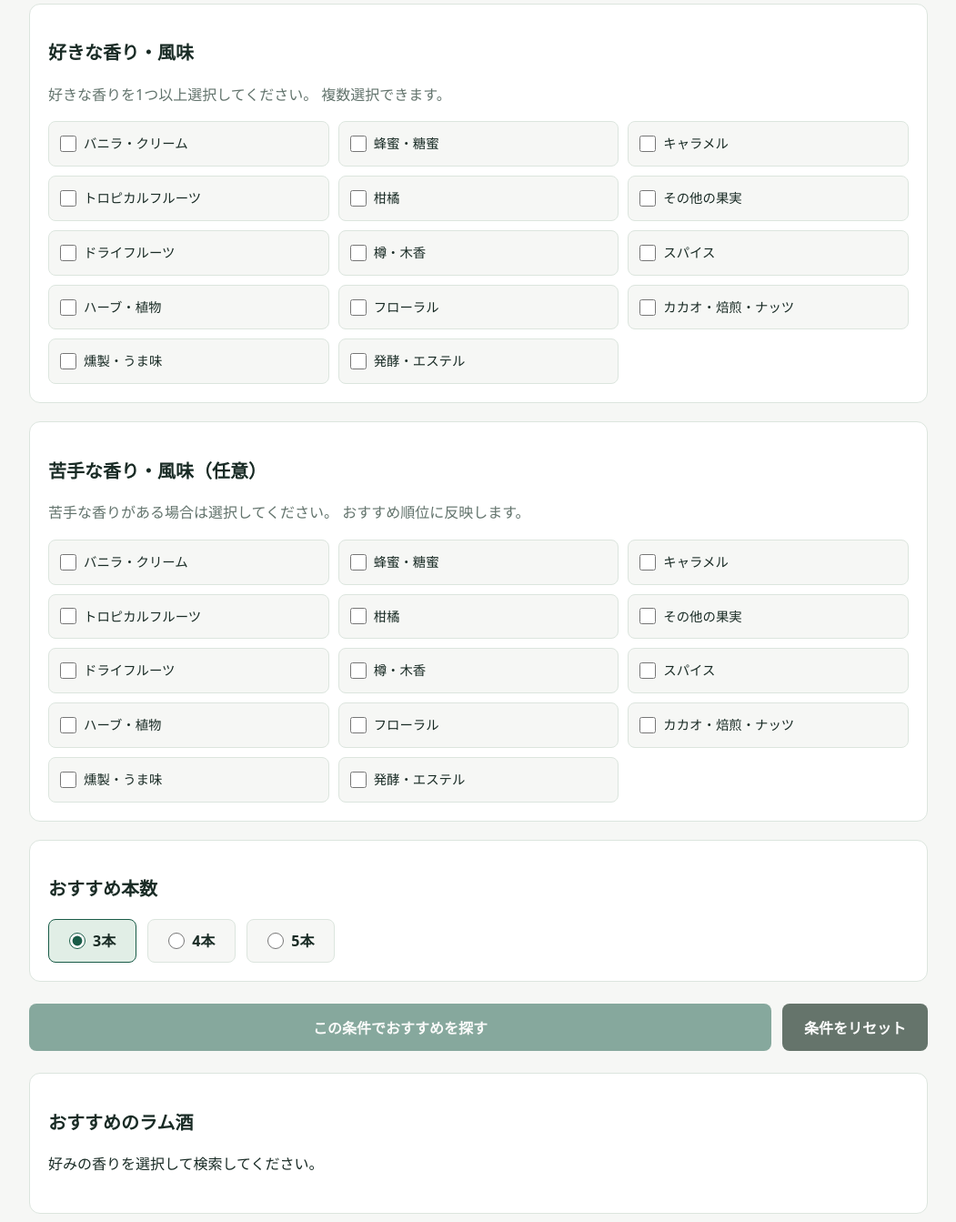
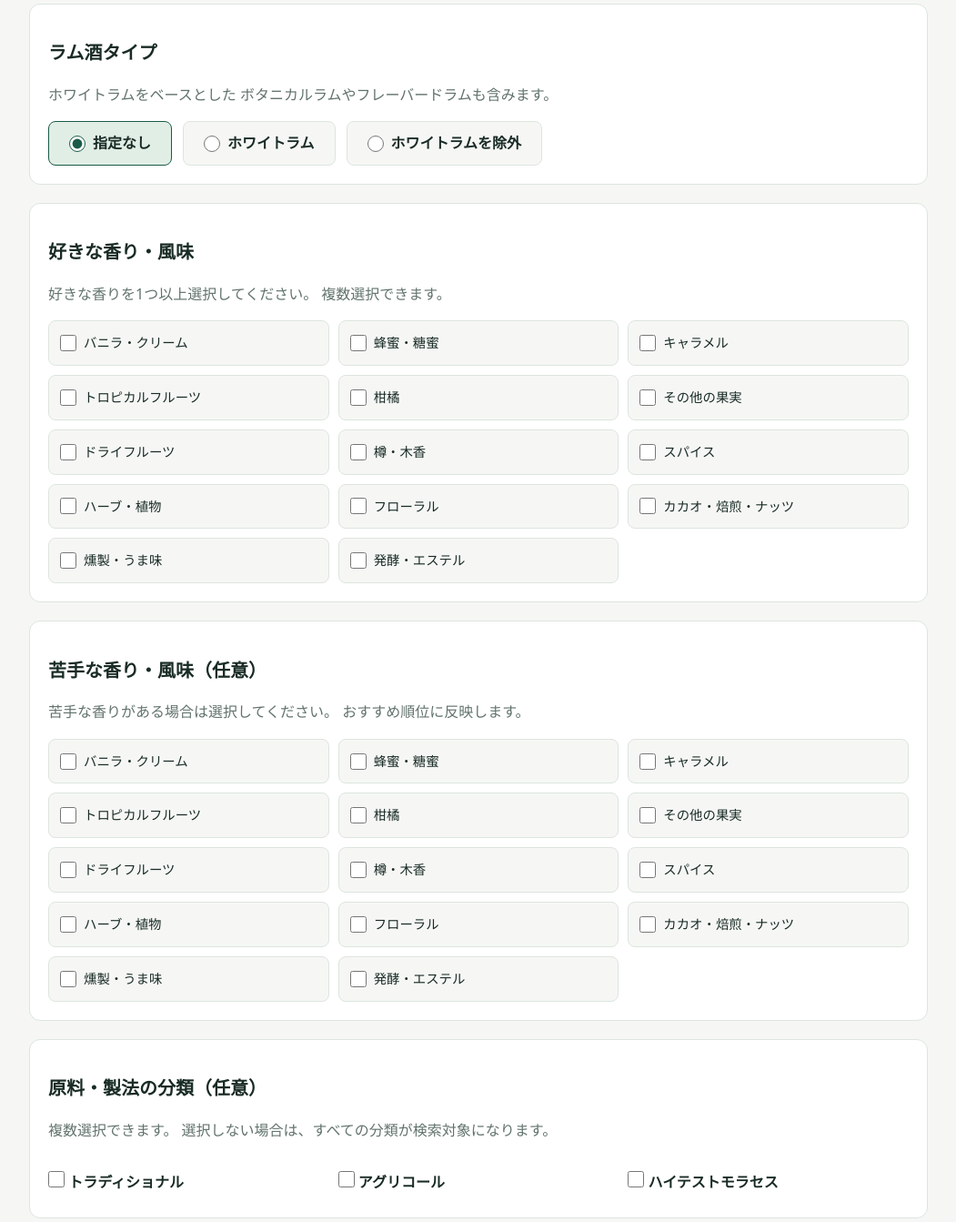
Before and after one commit to graddyman-svg/rum-tasting-site, a plain HTML site: page recommend.html in a window 1280 px wide. Shown: the part 286-1629 px from the top of the page at 91% size, without its empty margins (114-1165 px from the left). Drawn offline with Linux system fonts and the light colour scheme; no server answers.

Commit message:
Add rum type and production filters

```diff
--- a/recommend.html
+++ b/recommend.html
@@ -46,6 +46,50 @@
     <!-- おすすめ検索フォーム -->
     <form id="recommend-form">
 
+      <!-- ラム酒タイプ -->
+      <section class="panel">
+
+        <h2>ラム酒タイプ</h2>
+
+        <p class="muted">
+          ホワイトラムをベースとした
+          ボタニカルラムやフレーバードラムも含みます。
+        </p>
+
+        <div class="choice-group">
+
+          <label>
+            <input
+              type="radio"
+              name="rum_type"
+              value="all"
+              checked
+            >
+            指定なし
+          </label>
+
+          <label>
+            <input
+              type="radio"
+              name="rum_type"
+              value="white"
+            >
+            ホワイトラム
+          </label>
+
+          <label>
+            <input
+              type="radio"
+              name="rum_type"
+              value="exclude_white"
+            >
+            ホワイトラムを除外
+          </label>
+
+        </div>
+
+      </section>
+
       <!-- 好きな香り -->
       <section class="panel">
 
@@ -77,6 +121,52 @@
           id="disliked-tags"
           class="flavor-grid"
         ></div>
+
+      </section>
+
+      <!-- 原料・製法の分類 -->
+      <section class="panel">
+
+        <h2>原料・製法の分類（任意）</h2>
+
+        <p class="muted">
+          複数選択できます。
+          選択しない場合は、すべての分類が検索対象になります。
+        </p>
+
+        <div
+          id="production-types"
+          class="flavor-grid"
+        >
+
+          <label>
+            <input
+              type="checkbox"
+              name="production_type"
+              value="トラディショナル"
+            >
+            トラディショナル
+          </label>
+
+          <label>
+            <input
+              type="checkbox"
+              name="production_type"
+              value="アグリコール"
+            >
+            アグリコール
+          </label>
+
+          <label>
+            <input
+              type="checkbox"
+              name="production_type"
+              value="ハイテストモラセス"
+            >
+            ハイテストモラセス
+          </label>
+
+        </div>
 
       </section>
 
```
